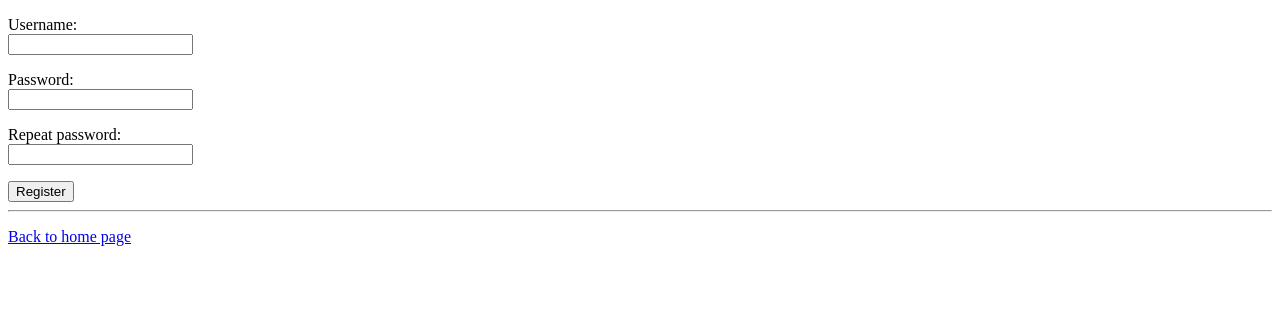
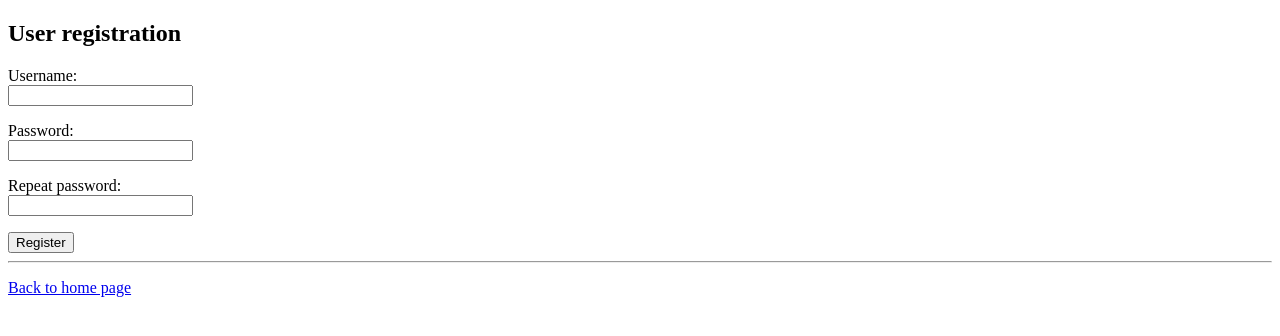
Before and after one commit to MaxKanninen/animelist, a Flask app: page /registration in a window 1280 px wide. Shown: the top 336 px of the page. Run offline with Flask 3, Linux system fonts and the light colour scheme.

Commit message:
Improve heading styles on login and registration pages

```diff
--- a/templates/login.html
+++ b/templates/login.html
@@ -2,10 +2,11 @@
 <html>
 
 <head>
-  <title>User Registration</title>
+  <title>User login</title>
 </head>
 
 <body>
+  <h2>User login</h2>
   <form action="/login" method="post">
     <p>
       Username: <br />
--- a/templates/registration.html
+++ b/templates/registration.html
@@ -2,10 +2,11 @@
 <html>
 
 <head>
-  <title>User Registration</title>
+  <title>User registration</title>
 </head>
 
 <body>
+  <h2>User registration</h2>
   <form action="/registration" method="post">
     <p>
       Username: <br />
```
Also changed, not shown: 1 other file.
